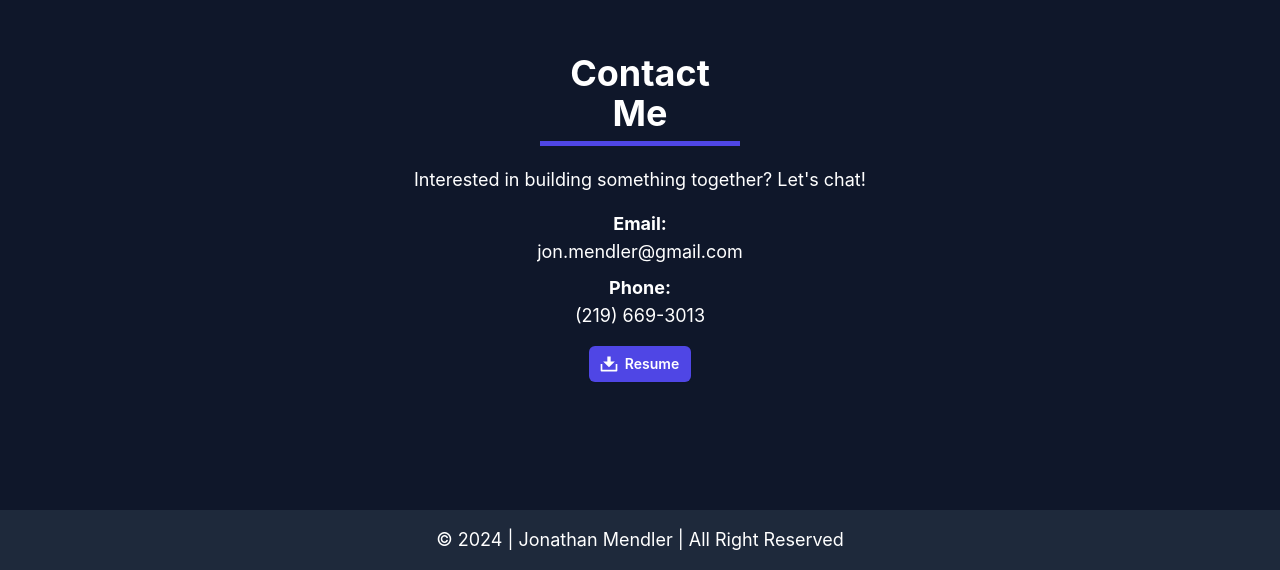
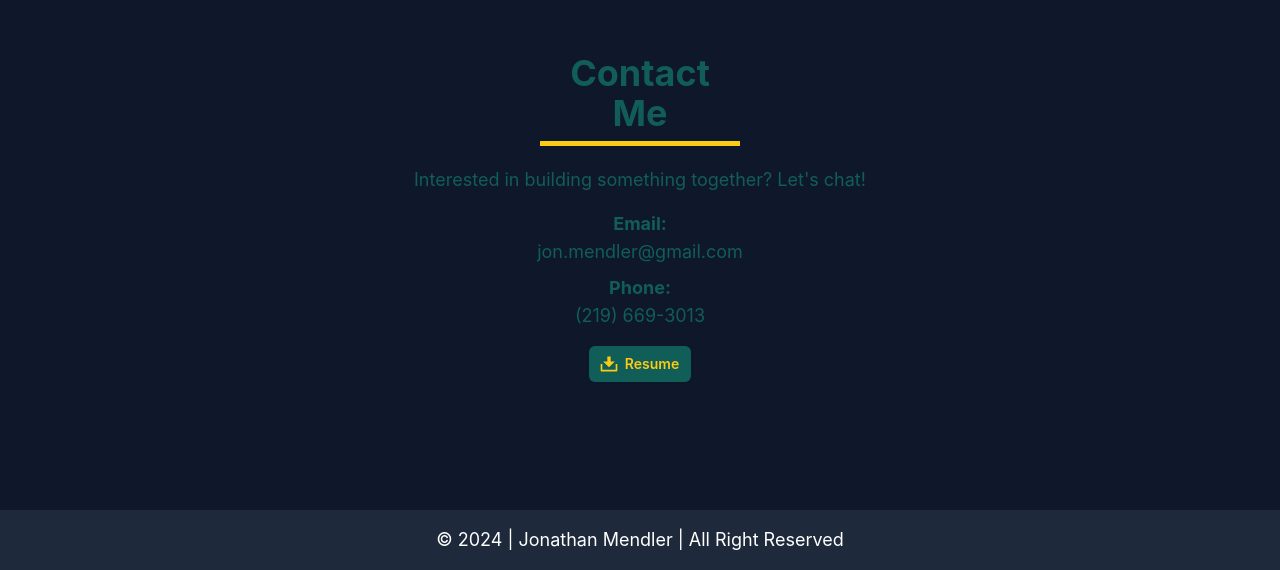
Before and after one commit to JonathanMendler/portfolio, a React (Vite) app: page / in a window 1280 px wide. Shown: the part 2586-3156 px from the top of the page. Built offline with nearby package versions, Linux system fonts and the light colour scheme.

Commit message:
new color | Contact

```diff
--- a/src/components/Contact.jsx
+++ b/src/components/Contact.jsx
@@ -4,8 +4,8 @@ import { RiDownload2Fill } from "react-icons/ri";
 const Contact = () => {
   return (
     <section className="bg-primary px-5 py-32" id="contact">
-      <div className="text-center md:w-[60%] mx-auto text-white">
-        <h2 className="text-4xl font-bold mb-5 border-b-[5px] w-[200px] mx-auto border-indigo-600 pb-2">Contact Me</h2>
+      <div className="text-center md:w-[60%] mx-auto text-teal-800">
+        <h2 className="text-4xl font-bold mb-5 border-b-[5px] w-[200px] mx-auto border-yellow-400 pb-2">Contact Me</h2>
         <p>Interested in building something together? Let's chat!</p>
 
         <p className="mt-3 py-1">
@@ -20,7 +20,7 @@ const Contact = () => {
         </p>
         <button
           type="button"
-          className="inline-flex items-center gap-x-1.5 rounded-md bg-indigo-600 mt-3 px-3 py-2 text-sm font-semibold text-white shadow-sm hover:bg-indigo-500 focus-visible:outline focus-visible:outline-2 focus-visible:outline-offset-2 focus-visible:outline-indigo-600"
+          className="inline-flex items-center gap-x-1.5 rounded-md bg-teal-800 mt-3 px-3 py-2 text-sm font-semibold text-yellow-400 shadow-sm hover:bg-teal-700 focus-visible:outline focus-visible:outline-2 focus-visible:outline-offset-2 focus-visible:outline-teal-800"
         >
           <RiDownload2Fill className="-ml-0.5 h-5 w-5" aria-hidden="true" />
           Resume
```
